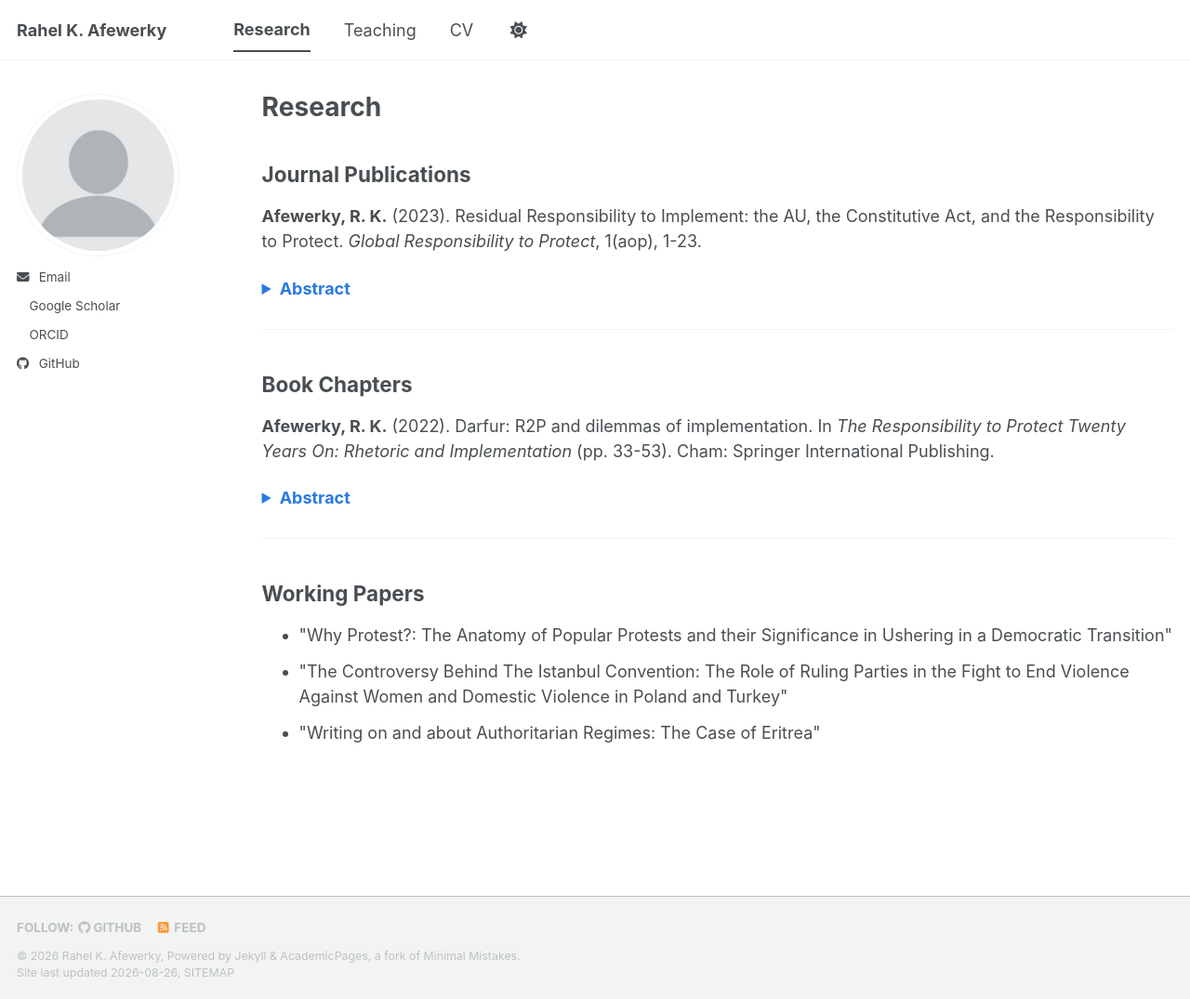
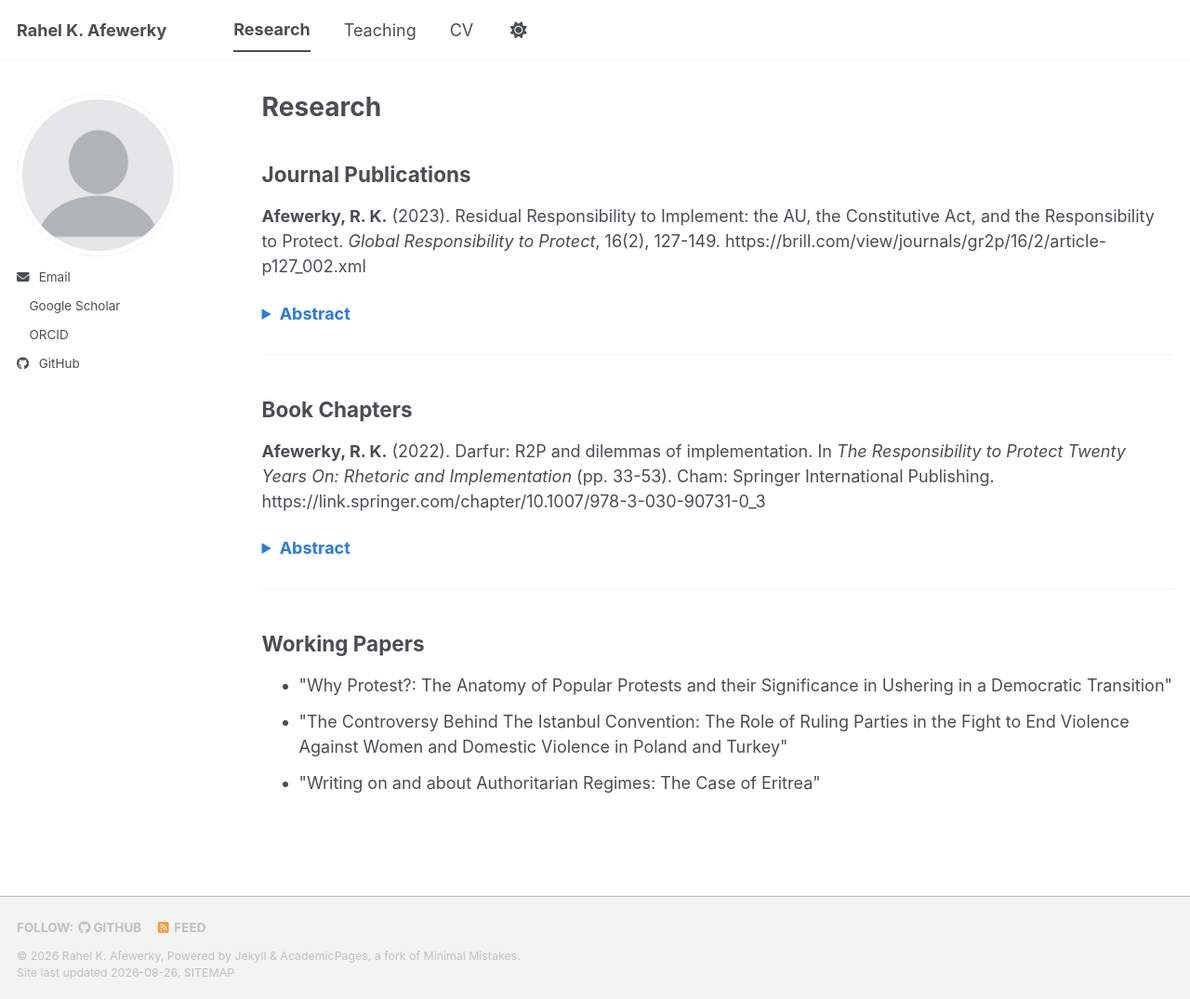
Before and after one commit to rahelafewerky/rahelafewerky.github.io, a Jekyll site: the page built from _pages/publications.html, in a window 1280 px wide and 1075 px high. Shown: the whole window at 93% size. Built offline with Jekyll 4.4.1, drawn with Linux system fonts in a browser that asks for light colours; a style sheet for code colours, icons or effects is not loaded.

Commit message:
Update publications.html

```diff
--- a/_pages/publications.html
+++ b/_pages/publications.html
@@ -9,7 +9,7 @@ author_profile: true
 
 <p>
   <strong>Afewerky, R. K.</strong> (2023). Residual Responsibility to Implement: the AU, the Constitutive Act, and the Responsibility to Protect.
-  <em>Global Responsibility to Protect</em>, 1(aop), 1-23.
+  <em>Global Responsibility to Protect</em>, 16(2), 127-149. https://brill.com/view/journals/gr2p/16/2/article-p127_002.xml
   <br>
   <a href="https://brill.com/view/journals/gr2p/16/2/article-p127_002.xml" target="_blank"></a>
 </p>
@@ -27,7 +27,7 @@ author_profile: true
 
 <p>
   <strong>Afewerky, R. K.</strong> (2022). Darfur: R2P and dilemmas of implementation.
-  In <em>The Responsibility to Protect Twenty Years On: Rhetoric and Implementation</em> (pp. 33-53). Cham: Springer International Publishing.
+  In <em>The Responsibility to Protect Twenty Years On: Rhetoric and Implementation</em> (pp. 33-53). Cham: Springer International Publishing. https://link.springer.com/chapter/10.1007/978-3-030-90731-0_3
   <br>
   <a href="https://link.springer.com/chapter/10.1007/978-3-030-90731-0_3" target="_blank"></a>
 </p>
```
